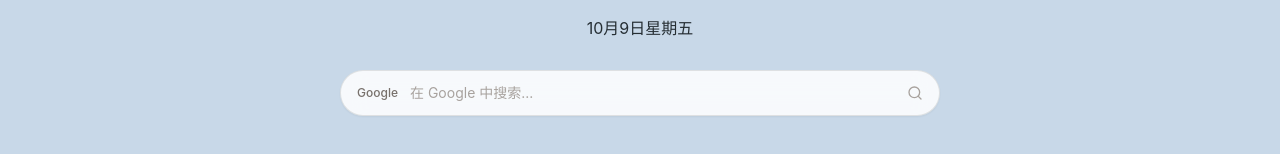
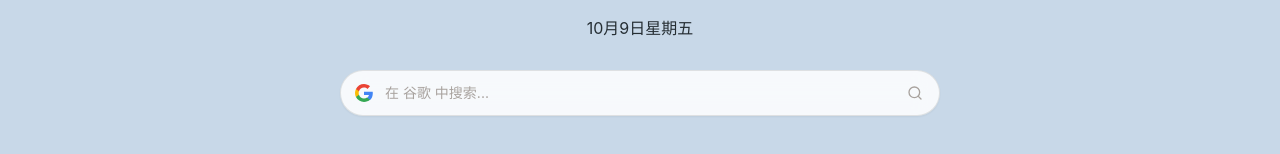
Before and after one commit to 4everSivan/oh-my-tab, a React (Vite) app: page / in a window 1280 px wide. Shown: the part 224-378 px from the top of the page. Built offline with nearby package versions, Linux system fonts and the light colour scheme.

Commit message:
feat(search): 搜索引擎图标化、精简与毛玻璃同质化，并修复菜单遮挡与精简壁纸位置 (C009, C010, T11)

```diff
--- a/src/components/search/SearchBar.tsx
+++ b/src/components/search/SearchBar.tsx
@@ -10,11 +10,77 @@ export interface SearchEngine {
 }
 
 export const SEARCH_ENGINES: SearchEngine[] = [
-  { id: 'google', name: 'Google', url: 'https://www.google.com/search', queryParam: 'q' },
-  { id: 'bing', name: 'Bing', url: 'https://www.bing.com/search', queryParam: 'q' },
-  { id: 'baidu', name: '百度', url: 'https://www.baidu.com/s', queryParam: 'wd' },
-  { id: 'duckduckgo', name: 'DuckDuckGo', url: 'https://duckduckgo.com/', queryParam: 'q' },
+  { id: 'bing', name: '必应', url: 'https://www.bing.com/search', queryParam: 'q' },
+  { id: 'google', name: '谷歌', url: 'https://www.google.com/search', queryParam: 'q' },
+  { id: 'github', name: 'GitHub', url: 'https://github.com/search', queryParam: 'q' },
+  { id: 'bilibili', name: 'Bilibili', url: 'https://search.bilibili.com/all', queryParam: 'keyword' },
 ];
+
+/**
+ * 引擎标准化 SVG 图标（保证 18x18px 严格统一尺寸与矢量规范）
+ */
+export const EngineIcon: React.FC<{ engineId: string; className?: string }> = ({
+  engineId,
+  className = 'w-[18px] h-[18px]',
+}) => {
+  switch (engineId) {
+    case 'bing':
+      return (
+        <svg viewBox="0 0 24 24" className={`${className} flex-shrink-0`} fill="currentColor">
+          <path d="M5 3v18l6.8-3.9 4.2 2.4 3-1.8-5-4.5 5.5-3.3-7.5-4.7L5 3z" fill="#008373" />
+          <path d="M5 3l7 4.5-2.5 4-4.5-2V3z" fill="#00a4ef" />
+        </svg>
+      );
+    case 'google':
+      return (
+        <svg viewBox="0 0 24 24" className={`${className} flex-shrink-0`}>
+          <path
+            fill="#4285F4"
+            d="M23.745 12.27c0-.7-.06-1.4-.19-2.07H12v4.51h6.6c-.29 1.52-1.14 2.82-2.4 3.68v3.05h3.88c2.27-2.09 3.665-5.17 3.665-9.17z"
+          />
+          <path
+            fill="#34A853"
+            d="M12 24c3.24 0 5.95-1.08 7.93-2.91l-3.88-3.05c-1.08.72-2.45 1.16-4.05 1.16-3.12 0-5.77-2.1-6.72-4.93H1.28v3.15C3.26 21.31 7.33 24 12 24z"
+          />
+          <path
+            fill="#FBBC05"
+            d="M5.28 14.27c-.25-.72-.38-1.49-.38-2.27s.13-1.55.38-2.27V6.58H1.28C.46 8.21 0 10.05 0 12s.46 3.79 1.28 5.42l4-3.15z"
+          />
+          <path
+            fill="#EA4335"
+            d="M12 4.75c1.77 0 3.35.61 4.6 1.8l3.42-3.42C17.95 1.19 15.24 0 12 0 7.33 0 3.26 2.69 1.28 6.58l4 3.15c.95-2.83 3.6-4.98 6.72-4.98z"
+          />
+        </svg>
+      );
+    case 'github':
+      return (
+        <svg
+          viewBox="0 0 24 24"
+          className={`${className} flex-shrink-0 text-stone-800 dark:text-stone-100`}
+          fill="currentColor"
+        >
+          <path
+            fillRule="evenodd"
+            clipRule="evenodd"
+            d="M12 2C6.477 2 2 6.484 2 12.017c0 4.425 2.865 8.18 6.839 9.504.5.092.682-.217.682-.483 0-.237-.008-.868-.013-1.703-2.782.605-3.369-1.343-3.369-1.343-.454-1.158-1.11-1.466-1.11-1.466-.908-.62.069-.608.069-.608 1.003.07 1.53 1.032 1.53 1.032.892 1.53 2.341 1.088 2.91.832.092-.647.35-1.088.636-1.338-2.22-.253-4.555-1.113-4.555-4.951 0-1.093.39-1.988 1.029-2.688-.103-.253-.446-1.272.098-2.65 0 0 .84-.27 2.75 1.026A9.564 9.564 0 0112 6.844c.85.004 1.705.115 2.504.337 1.909-1.296 2.747-1.027 2.747-1.027.546 1.379.202 2.398.1 2.651.64.7 1.028 1.595 1.028 2.688 0 3.848-2.339 4.695-4.566 4.943.359.309.678.92.678 1.855 0 1.338-.012 2.419-.012 2.747 0 .268.18.58.688.482A10.019 10.019 0 0022 12.017C22 6.484 17.522 2 12 2z"
+          />
+        </svg>
+      );
+    case 'bilibili':
+      return (
+        <svg viewBox="0 0 24 24" className={`${className} flex-shrink-0`} fill="none">
+          <rect x="2" y="5" width="20" height="15" rx="4" fill="#00A1D6" />
+          <path d="M7 2.5L9.5 5" stroke="#00A1D6" strokeWidth="2" strokeLinecap="round" />
+          <path d="M17 2.5L14.5 5" stroke="#00A1D6" strokeWidth="2" strokeLinecap="round" />
+          <circle cx="8.5" cy="11.5" r="1.5" fill="#FFFFFF" />
+          <circle cx="15.5" cy="11.5" r="1.5" fill="#FFFFFF" />
+          <path d="M10.5 15.5C11 16 13 16 13.5 15.5" stroke="#FFFFFF" strokeWidth="1.5" strokeLinecap="round" />
+        </svg>
+      );
+    default:
+      return <SearchIcon className={`${className} text-stone-500`} />;
+  }
+};
 
 interface SearchBarProps {
   appearance: SearchAppearance;
@@ -54,7 +120,7 @@ export const SearchBar: React.FC<SearchBarProps> = ({
 
   return (
     <div
-      className={`w-full flex ${alignClass}`}
+      className={`relative z-20 w-full flex ${alignClass}`}
       style={{
         marginTop: `${appearance.gap}px`,
       }}
@@ -76,15 +142,33 @@ export const SearchBar: React.FC<SearchBarProps> = ({
           <button
             type="button"
             onClick={() => setShowEngineMenu(!showEngineMenu)}
-            className="flex items-center space-x-1 pl-4 pr-2 py-3 text-stone-500 hover:text-stone-800 dark:hover:text-stone-200 transition-colors select-none text-xs font-medium"
-            title="切换搜索引擎"
+            className="flex items-center justify-center pl-3.5 pr-2 py-3 transition-transform hover:scale-105 active:scale-95 cursor-pointer select-none"
+            title={`当前搜索引擎：${currentEngine.name}（点击切换）`}
           >
-            <span>{currentEngine.name}</span>
+            <div className="w-[18px] h-[18px] flex items-center justify-center flex-shrink-0">
+              <EngineIcon engineId={currentEngine.id} />
+            </div>
           </button>
 
-          {/* Engine dropdown menu */}
+          {/* 全屏透明点击捕获层：点击空白处自动收起菜单 (C009) */}
           {showEngineMenu && (
-            <div className="origin-menu absolute left-0 mt-2 w-32 py-1.5 bg-white/95 dark:bg-stone-900/95 backdrop-blur-md rounded-xl border border-black/10 dark:border-white/10 shadow-lg z-30">
+            <div
+              className="fixed inset-0 z-40 bg-transparent cursor-default"
+              onClick={() => setShowEngineMenu(false)}
+            />
+          )}
+
+          {/* Engine dropdown menu (T11 & C009: 同质化毛玻璃外观 + 置顶 z-50 防遮挡) */}
+          {showEngineMenu && (
+            <div
+              className="origin-menu absolute left-0 top-full mt-2 w-36 py-1.5 border border-black/10 dark:border-white/15 shadow-xl z-50 overflow-hidden"
+              style={{
+                backgroundColor: `rgba(255, 255, 255, ${opacity})`,
+                backdropFilter: `blur(${blurPx}px)`,
+                WebkitBackdropFilter: `blur(${blurPx}px)`,
+                borderRadius: `${Math.min(appearance.radius ?? 24, 18)}px`,
+              }}
+            >
               {SEARCH_ENGINES.map((engine) => (
                 <button
                   key={engine.id}
@@ -93,13 +177,16 @@ export const SearchBar: React.FC<SearchBarProps> = ({
                     onEngineChange(engine.id);
                     setShowEngineMenu(false);
                   }}
-                  className={`w-full px-3 py-1.5 text-left text-xs transition-colors flex items-center justify-between ${
+                  className={`w-full px-3 py-2 text-left text-xs transition-colors flex items-center space-x-2.5 cursor-pointer ${
                     engine.id === currentEngine.id
-                      ? 'text-stone-900 dark:text-white font-medium bg-black/5 dark:bg-white/10'
-                      : 'text-stone-600 dark:text-stone-300 hover:bg-black/5 dark:hover:bg-white/5'
+                      ? 'bg-black/10 dark:bg-white/15 text-stone-900 dark:text-white font-medium'
+                      : 'text-stone-700 dark:text-stone-200 hover:bg-black/5 dark:hover:bg-white/10'
                   }`}
                 >
-                  <span>{engine.name}</span>
+                  <div className="w-[18px] h-[18px] flex items-center justify-center flex-shrink-0">
+                    <EngineIcon engineId={engine.id} />
+                  </div>
+                  <span className="flex-1 truncate">{engine.name}</span>
                 </button>
               ))}
             </div>
--- a/src/components/settings/AppearanceDrawer.tsx
+++ b/src/components/settings/AppearanceDrawer.tsx
@@ -7,7 +7,6 @@ import {
   AlignStyle,
   ShadowStyle,
   BackgroundType,
-  BackgroundPosition,
 } from '../../services/storage/types';
 import { X, RotateCcw, Clock, Search, Image as ImageIcon, Upload } from 'lucide-react';
 import { wallpaperStorage } from '../../services/storage/wallpaper';
@@ -633,26 +632,6 @@ export const AppearanceDrawer: React.FC<AppearanceDrawerProps> = ({
                       className="w-full accent-stone-800 dark:accent-white"
                     />
                   </div>
-
-                  {/* Position */}
-                  <div className="space-y-2">
-                    <label className="text-xs text-stone-600 dark:text-stone-400">画面位置</label>
-                    <div className="grid grid-cols-3 gap-2">
-                      {(['top', 'center', 'bottom'] as BackgroundPosition[]).map((pos) => (
-                        <button
-                          key={pos}
-                          onClick={() => onUpdateBackground({ position: pos })}
-                          className={`py-2 text-xs rounded-xl border transition-all ${
-                            background.position === pos
-                              ? 'border-stone-900 dark:border-white bg-black/5 dark:bg-white/10 font-medium'
-                              : 'border-stone-200 dark:border-stone-800'
-                          }`}
-                        >
-                          {pos === 'top' ? '靠上' : pos === 'center' ? '居中' : '靠下'}
-                        </button>
-                      ))}
-                    </div>
-                  </div>
                 </div>
               )}
             </div>
```
Also changed, not shown: 8 other files (tests, documents, lock files or other folders).
